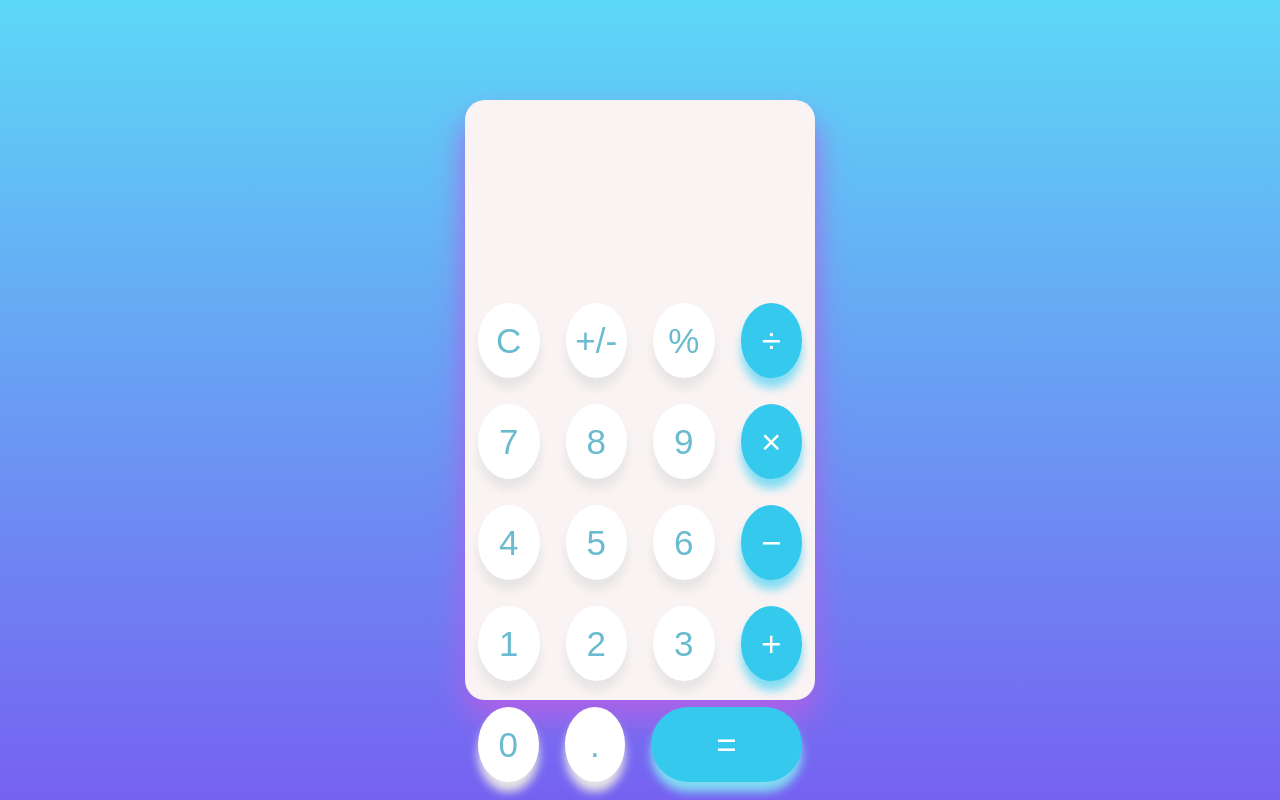
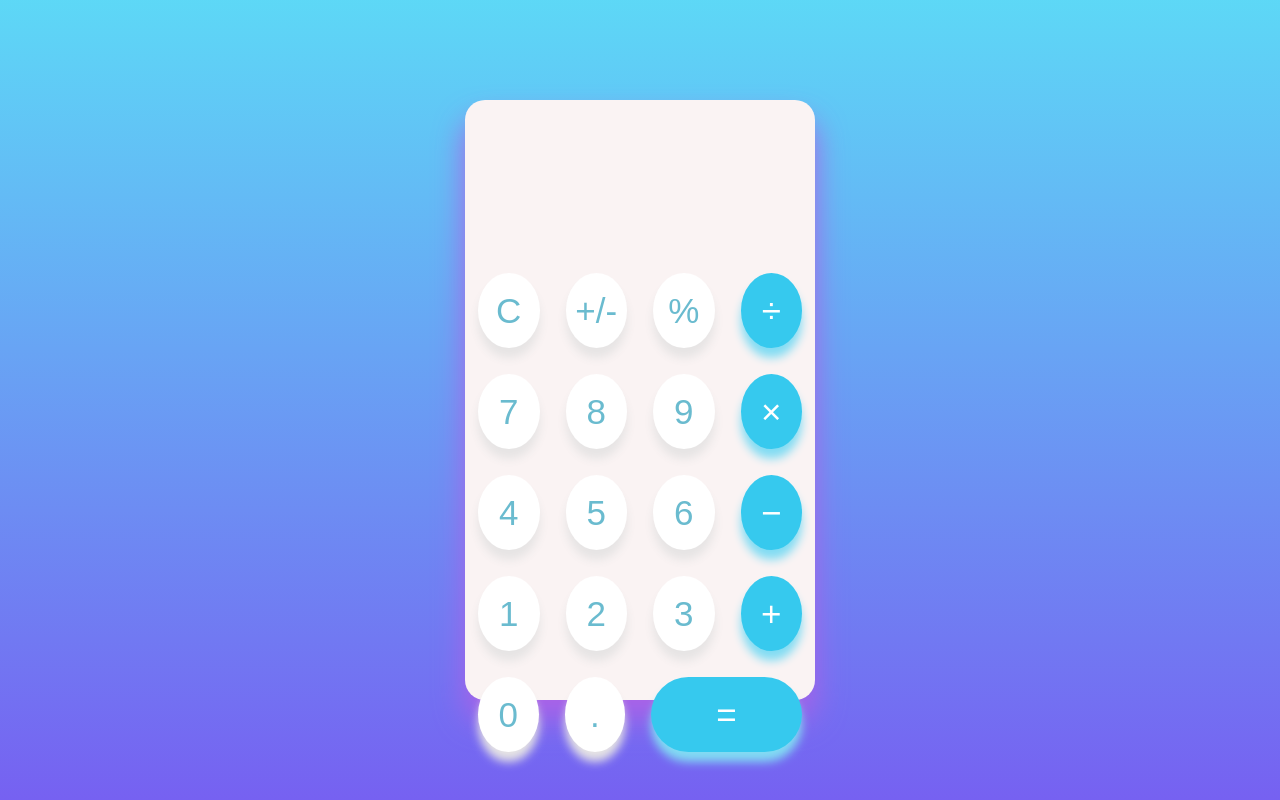
Before and after one commit to Vidya-G-Shettigar/react-calculator-project, a React (Create React App) app: page / in a window 1280 px wide. Built offline with nearby package versions, Linux system fonts and the light colour scheme.

Commit message:
Update Display.css

```diff
--- a/src/Styles/Component/Display.css
+++ b/src/Styles/Component/Display.css
@@ -1,5 +1,5 @@
 .display {
-    height: 190px;
+    height: 160px;
     border-radius: 20px;
     padding-right: 30px;
     text-align: right;
```
